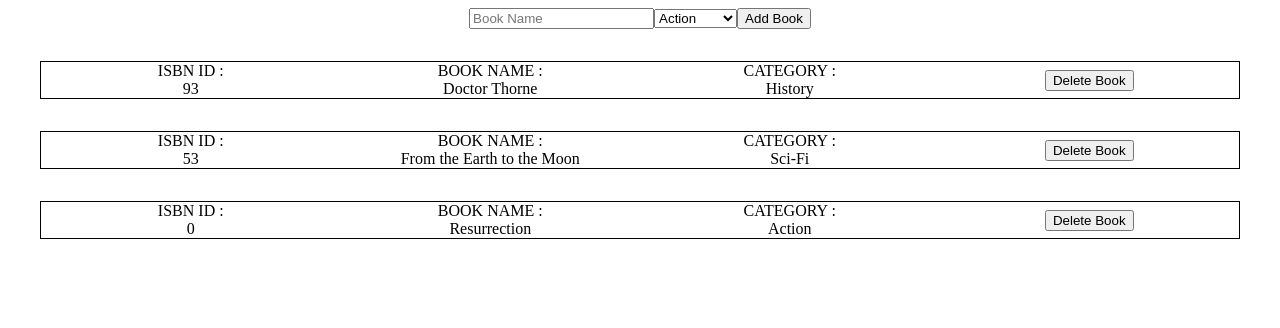
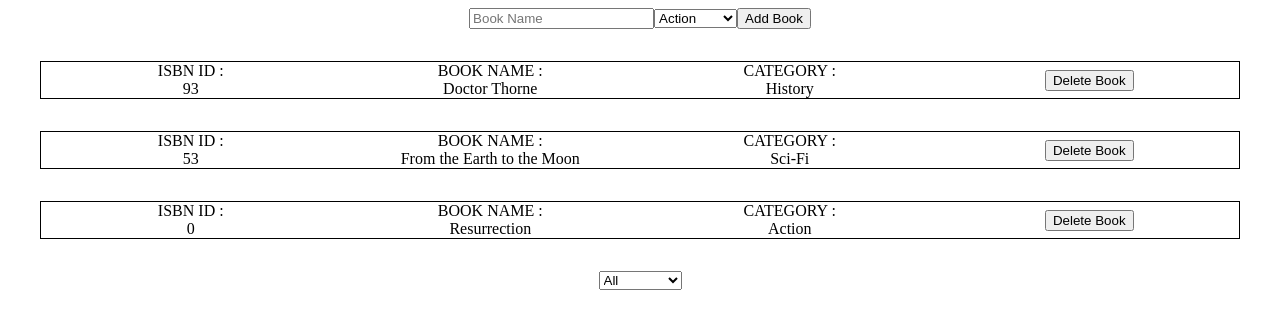
Before and after one commit to sinansevgi/bookstore-cms, a React (Create React App) app: page / in a window 1280 px wide. Shown: the top 328 px of the page. Built offline with nearby package versions, Linux system fonts and the light colour scheme.

Commit message:
Add handleFilterChange

```diff
--- a/src/components/CategoryFilter.js
+++ b/src/components/CategoryFilter.js
@@ -2,7 +2,7 @@ import React from 'react';
 import { PropTypes } from 'prop-types';
 
 const CategoryFilter = ({ handleFilterChange }) => {
-  const categories = ['Action', 'Biography', 'History', 'Horror', 'Kids', 'Learning', 'Sci-Fi'];
+  const categories = ['All', 'Action', 'Biography', 'History', 'Horror', 'Kids', 'Learning', 'Sci-Fi'];
   const dropdownOptions = categories.map((category) => (
     <option
       key={categories.indexOf(category)}
--- a/src/containers/BooksList.js
+++ b/src/containers/BooksList.js
@@ -2,13 +2,21 @@ import React from 'react';
 import { connect } from 'react-redux';
 import { PropTypes } from 'prop-types';
 import Book from '../components/Book';
-import { REMOVE_BOOK } from '../actions';
+import { REMOVE_BOOK, CHANGE_FILTER } from '../actions';
+import CategoryFilter from '../components/CategoryFilter';
 
-const BooksList = ({ bookList, removeBook }) => {
+const BooksList = ({
+  bookList, removeBook, filter, filterChange,
+}) => {
   const handleRemoveBook = (book) => {
     removeBook(book);
   };
-  const library = bookList.bookList.map((book) => (
+  const handleFilterChange = (filter) => {
+    filterChange(filter);
+  };
+  const library = bookList
+    .filter((book) => (filter === 'All' ? book : book.category === filter))
+    .map((book) => (
       <Book
         book={book}
         key={book.id}
@@ -18,20 +26,26 @@ const BooksList = ({ bookList, removeBook }) => {
   return (
     <div>
       {library}
+      <CategoryFilter handleFilterChange={handleFilterChange} />
     </div>
   );
 };
 
 BooksList.propTypes = {
   bookList: PropTypes.instanceOf(Object).isRequired,
+  filter: PropTypes.string.isRequired,
   removeBook: PropTypes.func.isRequired,
+  filterChange: PropTypes.func.isRequired,
 };
 
 export default connect(
-  (state) => ({ bookList: state }),
+  (state) => ({ bookList: state.bookList, filter: state.filter }),
   (dispatch) => ({
     removeBook: (book) => {
       dispatch(REMOVE_BOOK(book));
     },
+    filterChange: (filter) => {
+      dispatch(CHANGE_FILTER(filter));
+    },
   }),
 )(BooksList);
--- a/src/index.js
+++ b/src/index.js
@@ -11,6 +11,7 @@ const initialState = {
     { title: 'From the Earth to the Moon', id: Math.floor(Math.random() * 100), category: 'Sci-Fi' },
     { title: 'Resurrection', id: Math.floor(Math.random() * 100), category: 'Action' },
   ],
+  filter: 'All',
 };
 
 const store = createStore(mainReducer, initialState);
```
Lines whose indentation alone changed are shown as unchanged.
